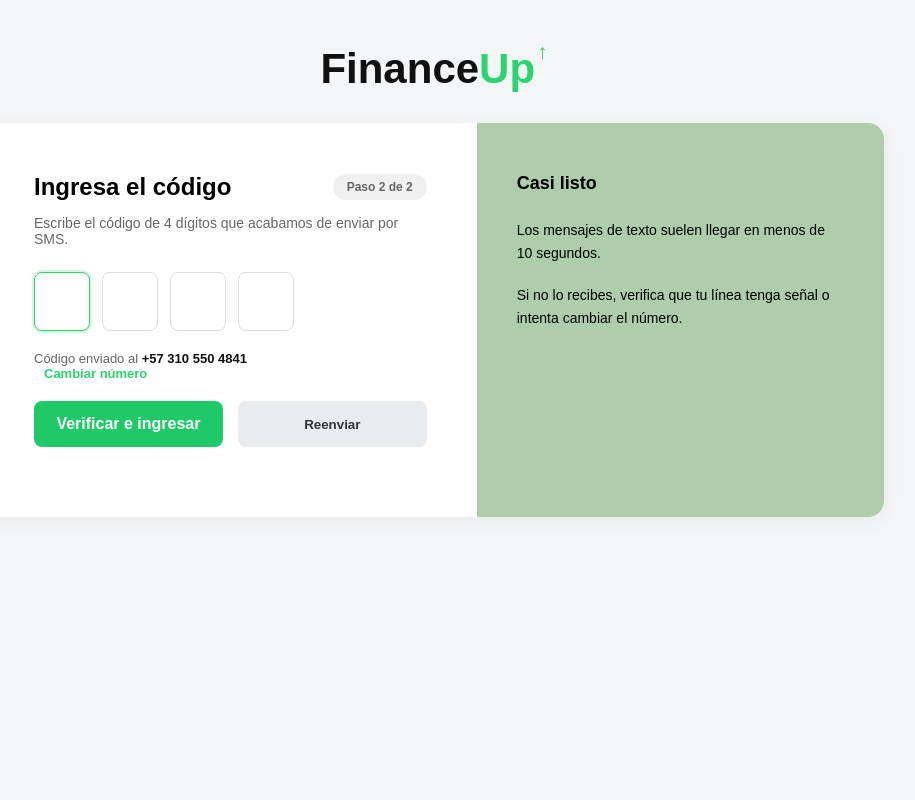
After one commit to F5Alejo/Finance_Up, a Flask app: page /verify-sms-code in a window 1280 px wide. The commit adds this page. Shown: the whole page, without its empty margins (206-1121 px from the left). Run offline with Flask 3, Linux system fonts and the light colour scheme.

Commit message:
Modulo de verificacion
Verificacion por numero de telefono, ingreso numero de telefono y envio del sms

```diff
--- a/app.py
+++ b/app.py
@@ -1,4 +1,4 @@
-from flask import Flask, render_template
+from flask import Flask, render_template, request
 from dotenv import load_dotenv
 import os
 
@@ -58,5 +58,19 @@ def confirm_recovery():
 def new_password():
     return render_template('new_password.html')
 
+@app.route('/verify-sms-phone')
+def verify_sms_phone():
+    # Página 1: Pide el número de teléfono
+    return render_template('verify_sms_phone.html')
+
+@app.route('/verify-sms-code')
+def verify_sms_code():
+    # Capturamos el número que el usuario escribió en la página anterior
+    # Si por alguna razón entra directo, ponemos uno de prueba
+    phone_param = request.args.get('phone', '310 550 4841')
+
+    # Página 2: Pide el código SMS y le mandamos el teléfono real
+    return render_template('verify_sms_code.html', phone=phone_param)
+
 if __name__ == '__main__': #TIENE QUE IR DE ULTIMO <-----------------------
     app.run(debug=True, port=5000)
--- /dev/null
+++ b/static/verify_sms.js
@@ -0,0 +1,31 @@
+// =========================================
+// static/verify_sms.js
+// LÓGICA EXCLUSIVA PARA LOS CUADROS DE CÓDIGO
+// =========================================
+
+document.addEventListener('DOMContentLoaded', () => {
+    // Busca los inputs de la clase .code-box (los cuadritos)
+    const inputs = document.querySelectorAll('.code-box');
+
+    // Solo si existen los cuadritos en esta página
+    if (inputs.length > 0) {
+        inputs.forEach((input, index) => {
+            // Cuando escribes, salta al siguiente
+            input.addEventListener('input', function() {
+                if (this.value.length === 1 && index < inputs.length - 1) {
+                    inputs[index + 1].focus();
+                }
+            });
+
+            // Cuando borras con Backspace
+            input.addEventListener('keydown', function(e) {
+                if (e.key === 'Backspace' && this.value.length === 0 && index > 0) {
+                    inputs[index - 1].focus();
+                }
+            });
+        });
+
+        // Focus automático al primer cuadro al cargar
+        inputs[0].focus();
+    }
+});
--- /dev/null
+++ b/static/verify_sms_phone.css
@@ -0,0 +1,54 @@
+/* =========================================
+   ESTILOS ESPECÍFICOS PARA SMS (verify_sms.html)
+   ========================================= */
+
+/* Clase vital para ocultar las fases sin romper el diseño */
+.hidden {
+    display: none !important;
+}
+
+/* Fase 1: Input del teléfono */
+.phone-input-group {
+    display: flex;
+    gap: 10px;
+    margin-bottom: 25px;
+}
+
+.phone-prefix {
+    width: 60px;
+    text-align: center;
+    background: #f4f5f7;
+    border: 1px solid #ddd;
+    border-radius: 8px;
+    font-weight: bold;
+    color: #333;
+}
+
+.phone-number {
+    flex: 1;
+    margin-bottom: 0;
+}
+
+/* Fase 2: Cuadritos del código */
+.code-inputs {
+    display: flex;
+    gap: 12px;
+    margin-bottom: 20px;
+}
+
+.code-box {
+    width: 50px;
+    height: 55px;
+    text-align: center;
+    font-size: 24px;
+    font-weight: bold;
+    border: 1px solid #ddd;
+    border-radius: 8px;
+    transition: border-color 0.2s;
+}
+
+.code-box:focus {
+    outline: none;
+    border-color: #2bd46f;
+    box-shadow: 0 0 0 2px rgba(43, 212, 111, 0.2);
+}
--- a/templates/verify.html
+++ b/templates/verify.html
@@ -24,10 +24,6 @@
 
             <input type="text" class="verify-input" placeholder="Ingresa el código de 6 dígitos" maxlength="6">
 
-            <div class="email-info">
-                Se envió a: {{ email }} <a href="/register">Cambiar email</a>
-            </div>
-
             <div class="button-group">
                 <button class="btn-verify" onclick="alert('¡Código verificado con éxito!')">Verificar e ingresar</button>
                 <button class="btn-resend">Reenviar código</button>
@@ -37,7 +33,7 @@
                 Consejo: Si no llega el código, revisa tu bandeja de spam o espera 60 segundos.
             </div>
 
-            <button class="btn-sms">SMS</button>
+            <a href="/verify-sms-phone" class="btn-sms" style="text-decoration: none; text-align: center; display: block;">Verificar por SMS</a>
         </div>
 
         <div class="verify-right">
--- /dev/null
+++ b/templates/verify_sms_code.html
@@ -0,0 +1,52 @@
+<!DOCTYPE html>
+<html lang="es">
+<head>
+    <meta charset="UTF-8">
+    <meta name="viewport" content="width=device-width, initial-scale=1.0">
+    <title>Ingresa Código (Paso 2) - Finance Up</title>
+    <link rel="stylesheet" href="{{ url_for('static', filename='verify.css') }}">
+    <link rel="stylesheet" href="{{ url_for('static', filename='verify_sms_phone.css') }}">
+</head>
+<body>
+    <header class="logo-header">
+        <a href="/" class="logo-text" style="text-decoration: none;">
+            <span class="logo-finance">Finance</span><span class="logo-up">Up<span class="logo-arrow"><sup>↑</sup></span></span>
+        </a>
+    </header>
+
+    <div class="verify-container">
+        <div class="verify-left">
+            <div class="header-title">
+                <h2>Ingresa el código</h2>
+                <span class="step-badge">Paso 2 de 2</span>
+            </div>
+            <p class="subtitle">Escribe el código de 4 dígitos que acabamos de enviar por SMS.</p>
+
+            <div class="code-inputs">
+                <input class="code-box" maxlength="1" type="text" inputmode="numeric" pattern="[0-9]" required>
+                <input class="code-box" maxlength="1" type="text" inputmode="numeric" pattern="[0-9]" required>
+                <input class="code-box" maxlength="1" type="text" inputmode="numeric" pattern="[0-9]" required>
+                <input class="code-box" maxlength="1" type="text" inputmode="numeric" pattern="[0-9]" required>
+            </div>
+
+            <div class="email-info" style="margin-bottom: 20px;">
+                Código enviado al <span style="font-weight:600; color: #111;">+57 {{ phone }}</span><br>
+                <a href="/verify-sms-phone" style="color: #2bd46f;">Cambiar número</a>
+            </div>
+
+            <div class="button-group">
+                <a href="/" class="btn-verify" style="text-decoration: none; text-align: center;">Verificar e ingresar</a>
+                <button class="btn-resend" onclick="alert('Código reenviado al celular.')">Reenviar</button>
+            </div>
+        </div>
+
+        <div class="verify-right">
+            <h3>Casi listo</h3>
+            <p>Los mensajes de texto suelen llegar en menos de 10 segundos.</p>
+            <p>Si no lo recibes, verifica que tu línea tenga señal o intenta cambiar el número.</p>
+        </div>
+    </div>
+
+    <script src="{{ url_for('static', filename='verify_sms.js') }}"></script>
+</body>
+</html>
```
Also changed, not shown: templates/verify_sms_phone.html (added, +49 -0 lines), README.md.
